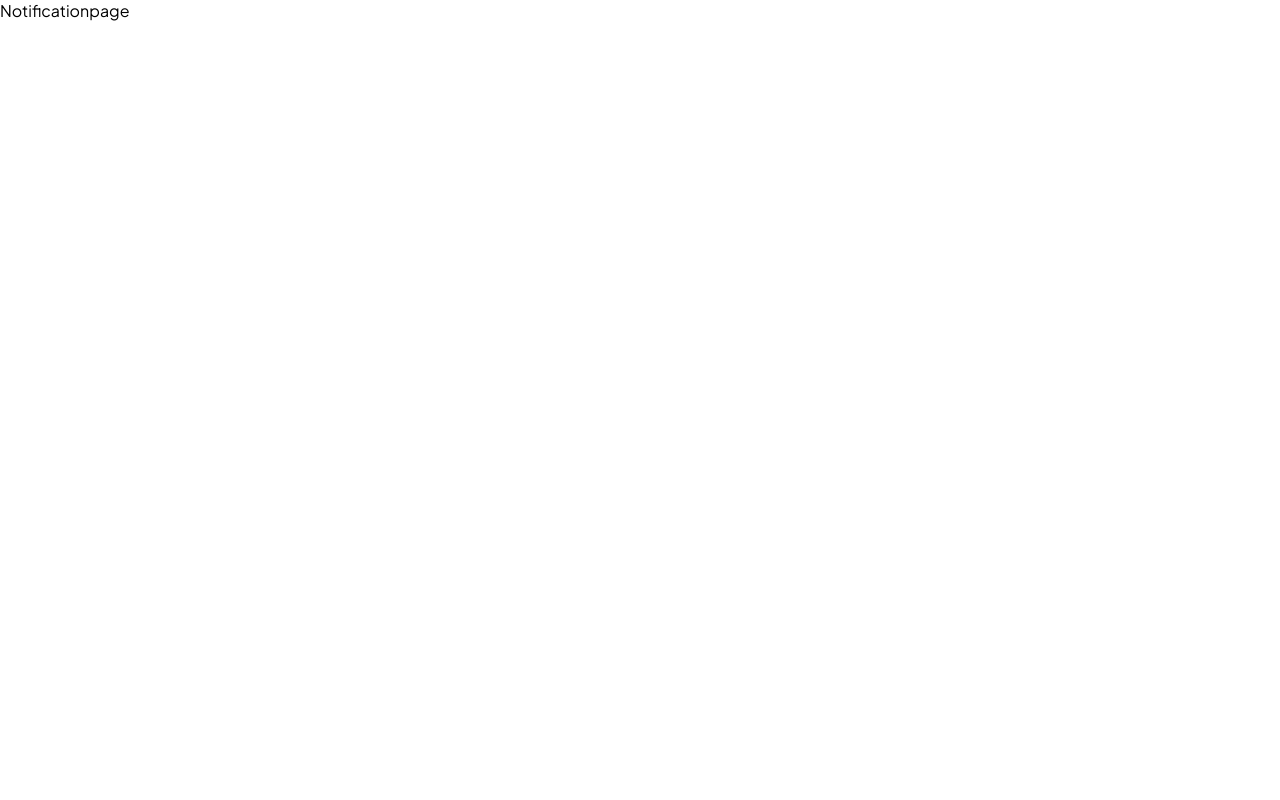
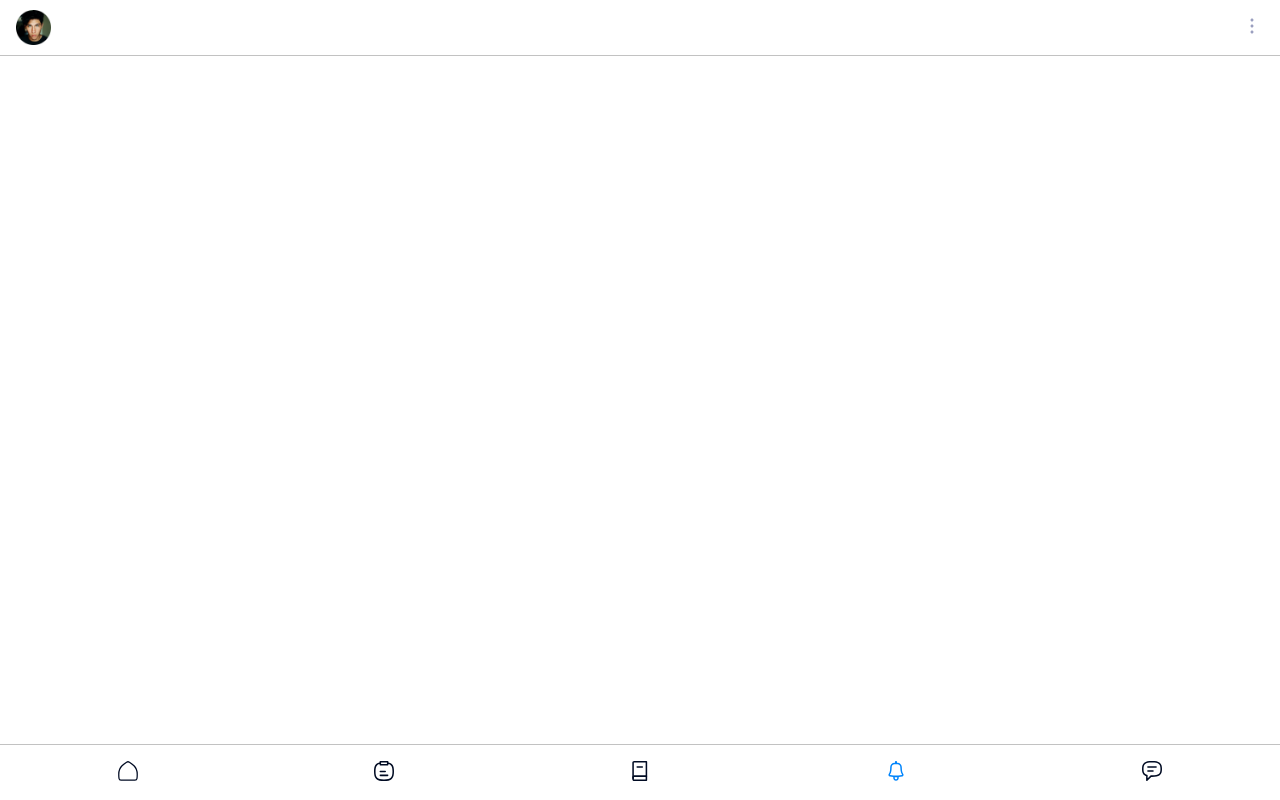
Before and after one commit to 9trocoder/mmekut, a React (Create React App) app: page /notification in a window 1280 px wide. Built offline with nearby package versions, Linux system fonts and the light colour scheme.

Commit message:
added notification page

```diff
--- a/src/pages/chatpage/chatpage.js
+++ b/src/pages/chatpage/chatpage.js
@@ -223,6 +223,7 @@ function Chatpage() {
         handleAddClick={handleAddClick}
         handleChatClick={handleChatClick}
         handleProfileClick={handleProfileClick}
+        handleNotificationClick={() => navigate("/notification")}
       />
     </>
   );
--- a/src/pages/homepage/homepage.js
+++ b/src/pages/homepage/homepage.js
@@ -243,6 +243,7 @@ function Homepage() {
         handleAddClick={handleAddClick}
         handleChatClick={handleChatClick}
         handleProfileClick={handleProfileClick}
+        handleNotificationClick={() => navigate("/notification")}
       />
     </>
   );
--- a/src/pages/notificationpage/notificationpage.js
+++ b/src/pages/notificationpage/notificationpage.js
@@ -1,10 +1,57 @@
-import React from 'react'
-import "./notificationpage.css"
+import React from "react";
+import { useNavigate } from "react-router-dom";
+import HomepageHeader from "../../components/HompageHeader";
+import p2image from "../../assets/images/p2.png";
+import "./notificationpage.css";
+import {
+  addIconNotActive,
+  chatNotActive,
+  homeIconNotActive,
+  notificationActive,
+  otherIcon,
+  taskNotActive,
+  tasksNotActive,
+} from "../../Utils/tools";
+import BottomNav from "../../components/BottomNav";
 
 function Notificationpage() {
+  let navigate = useNavigate();
+  const handleProfileClick = () => {
+    navigate("/task");
+  };
+  const handleTaskClick = () => {
+    navigate("/workspace");
+  };
+
+  const handleChatClick = () => {
+    navigate("/chat");
+  };
+  const handleHomeClick = () => {
+    navigate("/");
+  };
   return (
-    <div>Notificationpage</div>
-  )
+    <>
+      <HomepageHeader profileImage={p2image} calendarIcon={otherIcon} />
+      <BottomNav
+        showAddButton={false}
+        homeIcon={homeIconNotActive}
+        // homeText={homeTextNotActive}
+        taskIcon={taskNotActive}
+        // taskText={workspaceTextActive}
+        addIcon={addIconNotActive}
+        chatIcon={chatNotActive}
+        // chatText={chatTextNotActive}
+        profileIcon={tasksNotActive}
+        notificationIcon={notificationActive}
+        // profileText={profileTextNotActive}
+        handleHomeClick={handleHomeClick}
+        handleTaskClick={handleTaskClick}
+        handleChatClick={handleChatClick}
+        handleProfileClick={handleProfileClick}
+        handleNotificationClick={() => navigate("/notification")}
+      />
+    </>
+  );
 }
 
-export default Notificationpage
+export default Notificationpage;
--- a/src/pages/taskpage/taskpage.js
+++ b/src/pages/taskpage/taskpage.js
@@ -379,6 +379,7 @@ function Taskpage() {
         handleAddClick={handleAddClick}
         handleChatClick={handleChatClick}
         handleProfileClick={handleProfileClick}
+        handleNotificationClick={() => navigate("/notification")}
       />
     </>
   );
--- a/src/pages/workspacepage/workspacepage.js
+++ b/src/pages/workspacepage/workspacepage.js
@@ -496,10 +496,10 @@ function Workspacepage() {
             <div
               className="createworkspace__inputitem"
               onClick={() => setShowAddWorkspaceMember(true)}
-            ><p>MEMBER</p>
+            >
+              <p>MEMBER</p>
               {selected.length < 1 && (
                 <>
-
                   <button className="addtaskmembers">
                     <svg
                       width="14"
```
